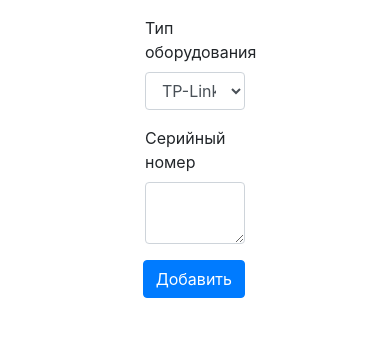
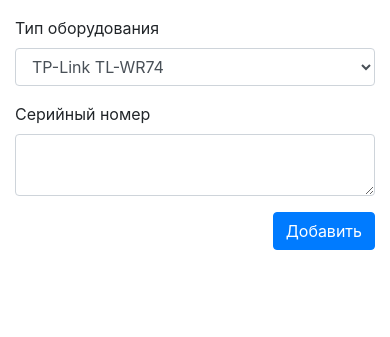
Before and after one commit to WMiftakhov/test-task, a PHP site: page / in a window 390 px wide. Shown: the part 51-388 px from the top of the page. Run offline with PHP 8.4, Linux system fonts and the light colour scheme; data comes from the database, SQL or seed files in the repository; data that the repository does not hold is empty; some libraries are stand-ins or nearby versions.

Commit message:
commit test-task for set of equipment

```diff
--- a/index.php
+++ b/index.php
@@ -49,7 +49,7 @@
         </div>
 
         <div class="row justify-content-center">
-            <form class="col-4" action="process.php" method="POST">
+            <form class="col-sm-12 col-md-6 col-xl-4" action="process.php" method="POST">
                 <div class="form-group">
                     <label>Тип оборудования</label>
                     <select name="type" class="form-control">
```
